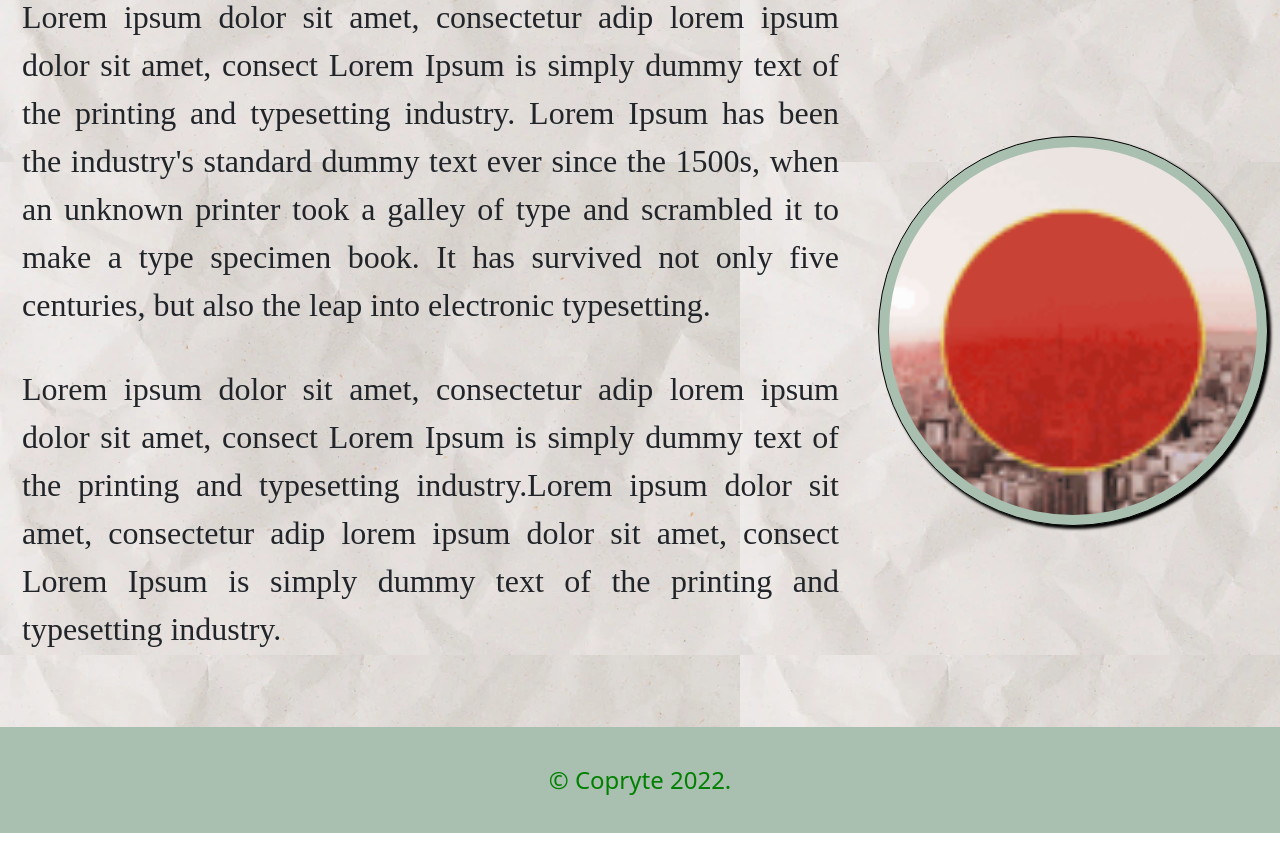
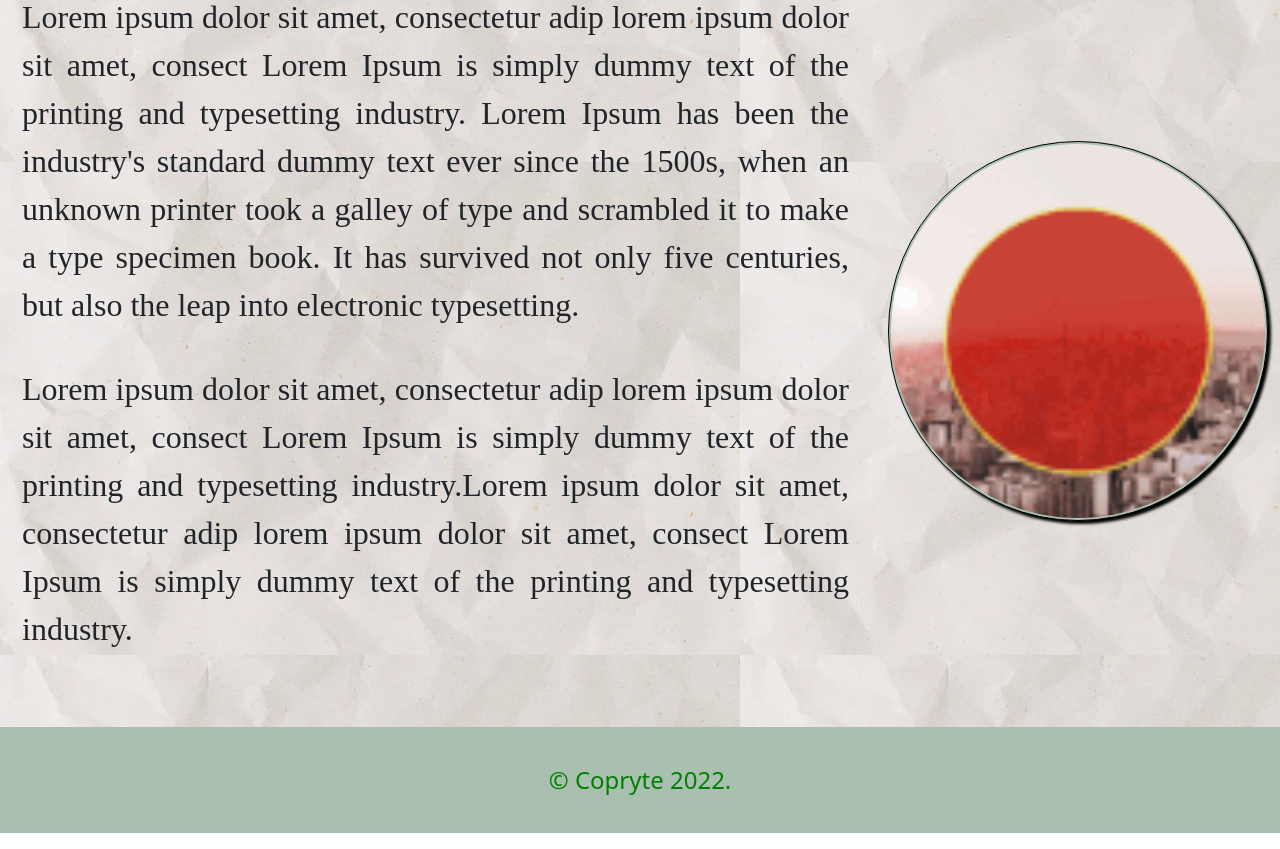
Before and after one commit to jfilinho/site-hoteleiro, a React (Create React App) app: page /sobre in a window 1280 px wide. Shown: the part 824-1673 px from the top of the page. Built offline with nearby package versions, Linux system fonts and the light colour scheme.

Commit message:
commit de about circle

```diff
--- a/src/components/About.js
+++ b/src/components/About.js
@@ -28,8 +28,8 @@ function About(){
               <img
                 className="bd-placeholder-img rounded-circle circle"
                 alt="img-circle"
-                width="390"
-                height="390"
+                width="380"
+                height="380"
                 src="./img/logo.gif"
               />
             </div>
--- a/src/estilos/style.css
+++ b/src/estilos/style.css
@@ -32,7 +32,7 @@
 }
 .circle {
   text-align: center;
-  padding: 10px;
+  padding: 2px;
   background-color:#a9bfb0;
   border: 1px solid black;
   box-shadow: 3px 3px 3px black;
```
